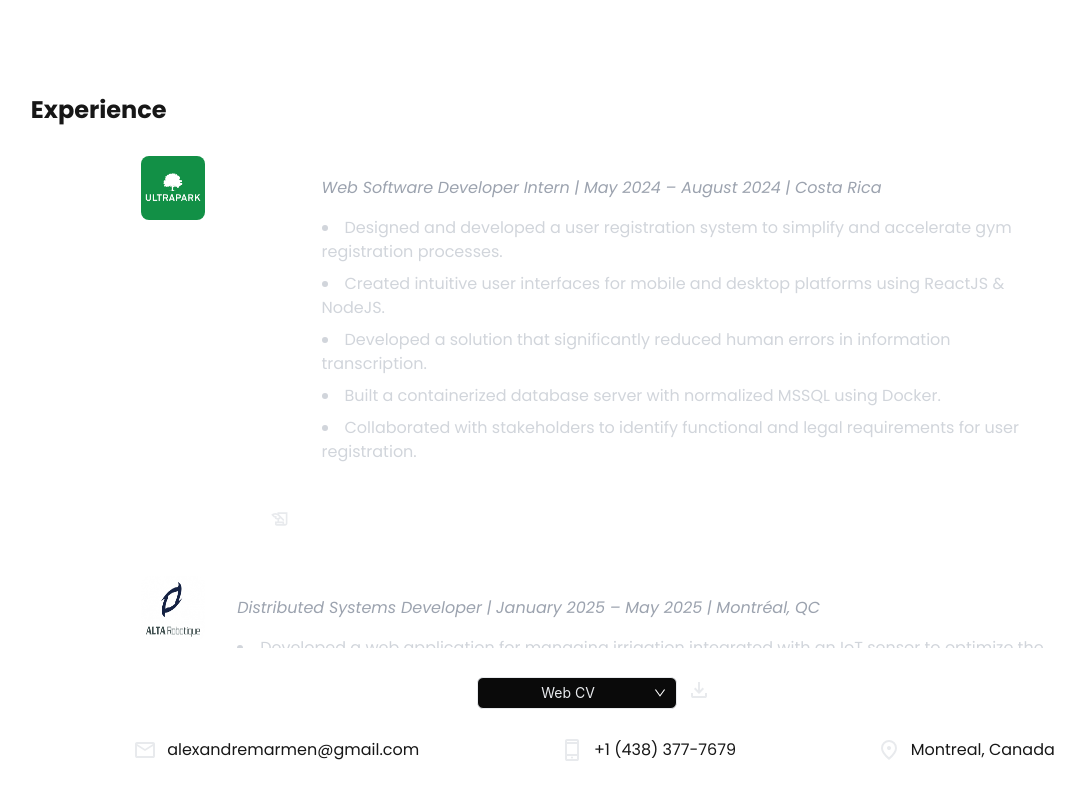
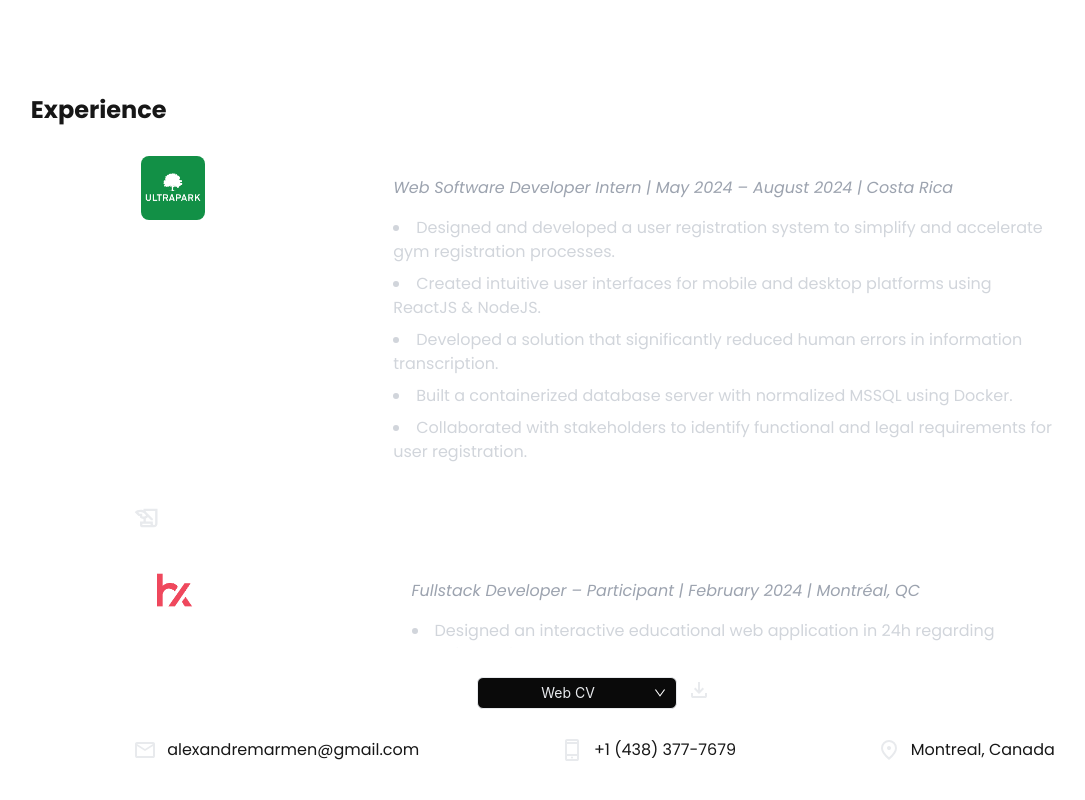
Before and after one commit to m4rmen/Portfolio, a Next.js app in the folder my-portfolio/: page / in a window 1280 px wide. Shown: the part 742-1542 px from the top of the page, without its empty margins (46-1131 px from the left). Built offline with nearby package versions, Linux system fonts and the light colour scheme.

Commit message:
terra preview

```diff
--- a/my-portfolio/src/app/globals.css
+++ b/my-portfolio/src/app/globals.css
@@ -396,8 +396,22 @@ h2{
 }
 
 .rl-btn {
+  display: flex;
+  flex-direction: row;
+  gap: 8px;
   margin-top: 1rem;
   font-size: 1rem;
   font-weight: 600;
   color: #fff;
 }
+
+.rl-btn:hover {
+  cursor: pointer;
+}
+
+.experience-footer {
+  display: flex;
+  flex-direction: row;
+  align-items: center;
+  gap: 20px;
+}
--- a/my-portfolio/src/components/web-specialty.js
+++ b/my-portfolio/src/components/web-specialty.js
@@ -17,10 +17,14 @@ const style = {
 export default function Web({ interestsList, toggleInterest }) {
     const isAdded = (interest) => interestsList.includes(interest);
     const [open, setOpen] = React.useState(false);
+    const [openPreview, setOpenPreview] = React.useState(false);
+    const handleOpenPreview = () => setOpenPreview(true);
+    const handleClosePreview = () => setOpenPreview(false);
     const handleOpen = () => setOpen(true);
     const handleClose = () => setOpen(false);
   return (
     <div>
+        <link rel="stylesheet" href="https://fonts.googleapis.com/css2?family=Material+Symbols+Outlined:opsz,wght,FILL,GRAD@24,400,0,0&icon_names=visibility" />
         <h1 className="speciality-title">Web Development Technical Skills</h1>
         <div className="skills-container">
             <div>
@@ -107,9 +111,10 @@ export default function Web({ interestsList, toggleInterest }) {
                             <path d="M720-120H280v-520l280-280 50 50q7 7 11.5 19t4.5 23v14l-44 174h258q32 0 56 24t24 56v80q0 7-2 15t-4 15L794-168q-9 20-30 34t-44 14Zm-360-80h360l120-280v-80H480l54-220-174 174v406Zm0-406v406-406Zm-80-34v80H160v360h120v80H80v-520h200Z"/>
                             </svg>
                     </button> */}
-                <Button sx={{color: 'white', textTransform: "capitalize"}} onClick={handleOpen} className="rl-btn">
-                    See Recommendation <svg xmlns="http://www.w3.org/2000/svg" height="24px" viewBox="0 -960 960 960" width="24px" style={{marginLeft: "8px"}} fill="#e8eaed"><path d="M320-160q-33 0-56.5-23.5T240-240v-120h120v-90q-35-2-66.5-15.5T236-506v-44h-46L60-680q36-46 89-65t107-19q27 0 52.5 4t51.5 15v-55h480v520q0 50-35 85t-85 35H320Zm120-200h240v80q0 17 11.5 28.5T720-240q17 0 28.5-11.5T760-280v-440H440v24l240 240v56h-56L510-514l-8 8q-14 14-29.5 25T440-464v104ZM224-630h92v86q12 8 25 11t27 3q23 0 41.5-7t36.5-25l8-8-56-56q-29-29-65-43.5T256-684q-20 0-38 3t-36 9l42 42Zm376 350H320v40h286q-3-9-4.5-19t-1.5-21Zm-280 40v-40 40Z"/></svg>
-                    </Button>
+                <div sx={{color: 'white', textTransform: "capitalize"}} onClick={handleOpen} className="rl-btn">
+                    <svg xmlns="http://www.w3.org/2000/svg" height="28px" viewBox="0 -960 960 960" width="28px" fill="#e8eaed"><path d="M320-160q-33 0-56.5-23.5T240-240v-120h120v-90q-35-2-66.5-15.5T236-506v-44h-46L60-680q36-46 89-65t107-19q27 0 52.5 4t51.5 15v-55h480v520q0 50-35 85t-85 35H320Zm120-200h240v80q0 17 11.5 28.5T720-240q17 0 28.5-11.5T760-280v-440H440v24l240 240v56h-56L510-514l-8 8q-14 14-29.5 25T440-464v104ZM224-630h92v86q12 8 25 11t27 3q23 0 41.5-7t36.5-25l8-8-56-56q-29-29-65-43.5T256-684q-20 0-38 3t-36 9l42 42Zm376 350H320v40h286q-3-9-4.5-19t-1.5-21Zm-280 40v-40 40Z"/></svg>
+                    <span style={{minWidth:"200px"}} >Recommandation Letter</span>
+                    </div>
                     <Modal
                         open={open}
                         onClose={handleClose}
@@ -125,6 +130,73 @@ export default function Web({ interestsList, toggleInterest }) {
                 </div>
 
             </div>
+
+
+            {/*Hackathon*/}
+            <div className="experience-item">
+
+                <div className="logo-placeholder w-20 h-20 flex items-center justify-center rounded">
+                    <img src="static/images/PolyHx-logo.png" alt="logo" className="w-16 h-16 max-w-none" style={{borderRadius: "8px"}} />
+                </div>
+                {/* Experience Details */}
+                <div className="experience-details">
+                    <h2 className="text-xl font-semibold text-white">
+                        PolyHacks Hackathon 2025 | 2nd Place
+                    </h2>
+                    <p className="italic text-gray-400">
+                    Fullstack Developer – Participant | February 2024 | Montréal, QC
+                    </p>
+                    <ul className="mt-4 list-disc list-inside text-gray-300 space-y-2">
+                    <li>
+                        Designed an interactive educational web application in 24h regarding sustainable issues.
+                    </li>
+                    <li>
+                        Integrated AI feedback and chatbot to deepen user knowledge on certain topics.
+                    </li>
+                    <li>
+                        Leveraged technologies such as Angular, TypeScript, NodeJS, and ThreeJs.
+                    </li>
+                    <li>
+                        Achieved 2nd place in my second-ever hackathon experience.
+                    </li>
+                    </ul>
+                </div>
+                <div className="experience-footer">
+                    {/* <button onClick={() => toggleInterest("Ultrapark Web Software Developer Intern")}>
+                        <svg xmlns="http://www.w3.org/2000/svg" height="24px" viewBox="0 -960 960 960" width="24px" fill={isAdded("Ultrapark Web Software Developer Intern") ? "#f6ff00" : "#ffffff"}>
+                            <path d="M720-120H280v-520l280-280 50 50q7 7 11.5 19t4.5 23v14l-44 174h258q32 0 56 24t24 56v80q0 7-2 15t-4 15L794-168q-9 20-30 34t-44 14Zm-360-80h360l120-280v-80H480l54-220-174 174v406Zm0-406v406-406Zm-80-34v80H160v360h120v80H80v-520h200Z"/>
+                            </svg>
+                    </button> */}
+                    <div sx={{color: 'white', textTransform: "capitalize"}} onClick={handleOpenPreview} className="rl-btn">
+                        <span className="material-symbols-outlined">
+                        visibility
+                        </span>
+                        Preview
+                    </div>
+                    <Modal
+                        open={openPreview}
+                        onClose={handleClosePreview}
+                        aria-labelledby="modal-modal-title"
+                        aria-describedby="modal-modal-description"
+                    >
+                        <Box sx={style}>
+                            <img src="static/images/terra.gif" alt="r-l" className="rl-img" style={{borderRadius: "4px"}} />
+                        </Box>
+                    </Modal>
+                    <a href="https://github.com/m4rmen/polyhx2k25" >
+                    <div sx={{color: 'white', textTransform: "capitalize"}} className="rl-btn">
+                        <i className="fa fa-github-square"   style={{fontSize: "36px"}}></i>
+                        <span style={{minWidth:"100px", marginTop: "6px"}}>
+                            See project
+                        </span>
+                    </div>
+                    </a>
+                </div>
+
+
+            </div>
+
+
 
             {/*Projet*/}
             <div className="experience-item">
```
Also changed, not shown: my-portfolio/public/static/visibility_24dp_E8EAED_FILL0_wght400_GRAD0_opsz24.svg (added), 1 other file (tests, documents, lock files or other folders).
